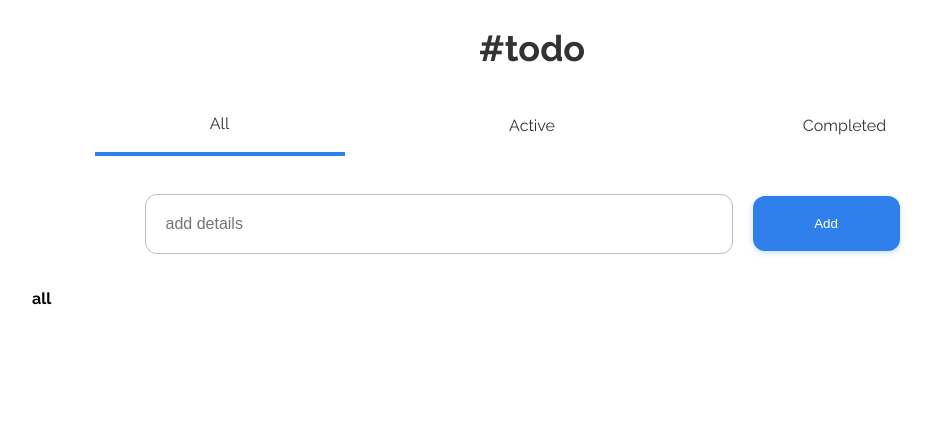
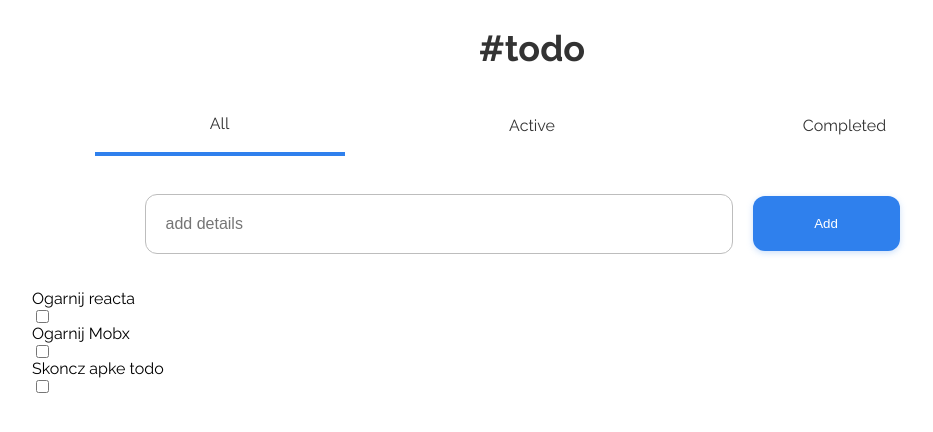
Before and after one commit to DonquixoteSabo/To-Do-List, a React (Create React App) app: page / in a window 1280 px wide. Shown: the top 432 px of the page, without its empty margins (108-1041 px from the left). Built offline with nearby package versions, Linux system fonts and the light colour scheme.

Commit message:
add filters to pages

```diff
--- a/src/App.js
+++ b/src/App.js
@@ -30,9 +30,7 @@ function App() {
       id: 3,
     },
   ]);
-  // const handleCheckboxChange = (event) =>{
 
-  // }
   const handleSubmit = event => {
     event.preventDefault();
     const id = todos.length + 1;
--- a/src/components/main/Item.jsx
+++ b/src/components/main/Item.jsx
@@ -5,7 +5,7 @@ const Item = ({task, id, isActive}) => {
             <input
             type='checkbox'
             className="task__checkbox"
-            checked={isActive}
+            // checked={isActive}
             />
         </li>
     );
--- a/src/components/main/pages/Active.js
+++ b/src/components/main/pages/Active.js
@@ -1,15 +1,13 @@
 import Item from '../Item';
 
-function Active({ todos }) {
+function Active(props) {
+  let todos = props.todos;
+  todos = todos.filter(todo => todo.isActive);
+
   return (
     <ul>
       {todos.map(todo => (
-        <Item
-          key={todo.id}
-          task={todo.task}
-          id={todo.id}
-          isActive={todo.isActive}
-        />
+        <Item key={todo.id} task={todo.task} id={todo.id} isActive={true} />
       ))}
     </ul>
   );
--- a/src/components/main/pages/All.js
+++ b/src/components/main/pages/All.js
@@ -1,5 +1,18 @@
+import Item from '../Item';
+
 const All = ({ todos }) => {
-  return <h1>all</h1>;
+  return (
+    <ul>
+      {todos.map(todo => (
+        <Item
+          key={todo.id}
+          task={todo.task}
+          id={todo.id}
+          isActive={todo.isActive}
+        />
+      ))}
+    </ul>
+  );
 };
 
 export default All;
--- a/src/components/main/pages/Completed.js
+++ b/src/components/main/pages/Completed.js
@@ -1,5 +1,16 @@
-const Completed = ({ todos }) => {
-  return <h1>completed</h1>;
-};
+import Item from '../Item';
+
+function Completed(props) {
+  let todos = props.todos;
+  todos = todos.filter(todo => !todo.isActive);
+
+  return (
+    <ul>
+      {todos.map(todo => (
+        <Item key={todo.id} task={todo.task} id={todo.id} isActive={false} />
+      ))}
+    </ul>
+  );
+}
 
 export default Completed;
```
Also changed, not shown: 1 other file (tests, documents, lock files or other folders).
